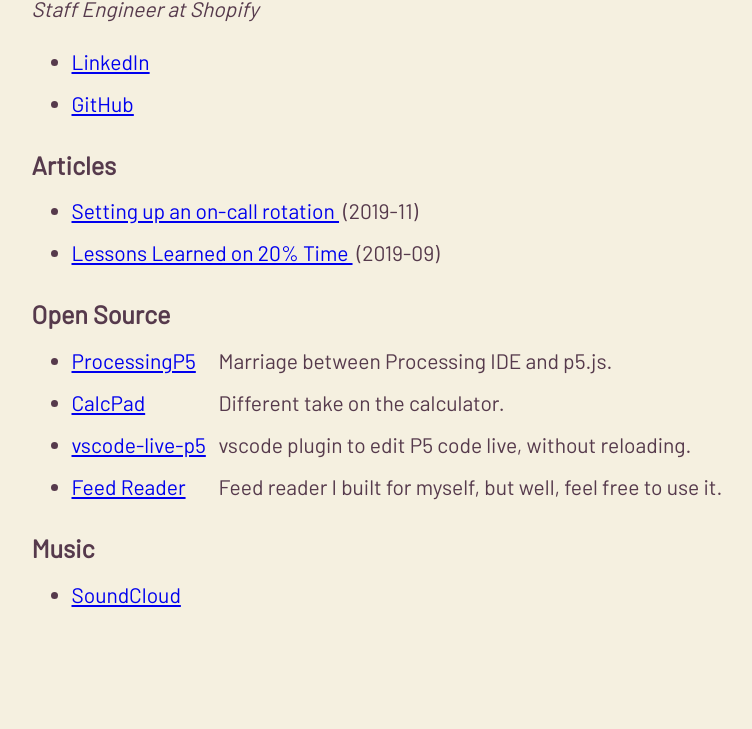
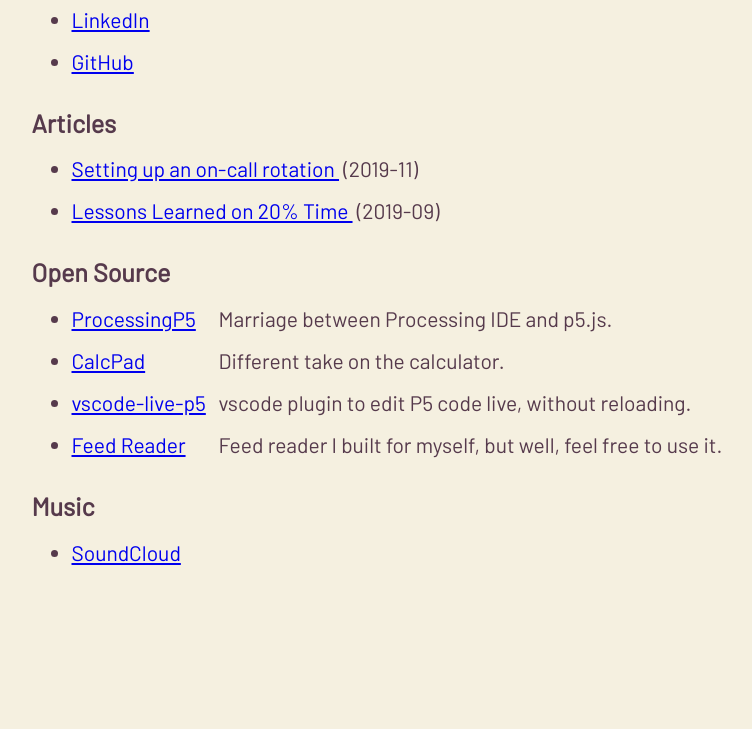
Before and after one commit to filipesabella/filipesabella.github.io, a plain HTML site: page index.html in a window 1280 px wide. Shown: the part 71-800 px from the top of the page, without its empty margins (241-993 px from the left). Drawn offline with Linux system fonts and the light colour scheme.

Commit message:
Update job

```diff
--- a/index.html
+++ b/index.html
@@ -66,7 +66,6 @@
   <section>
     <header>
       <h1>Filipe Sabella</h1>
-      <p>Staff Engineer at Shopify</p>
     </header>
     <ul>
       <li>
```
